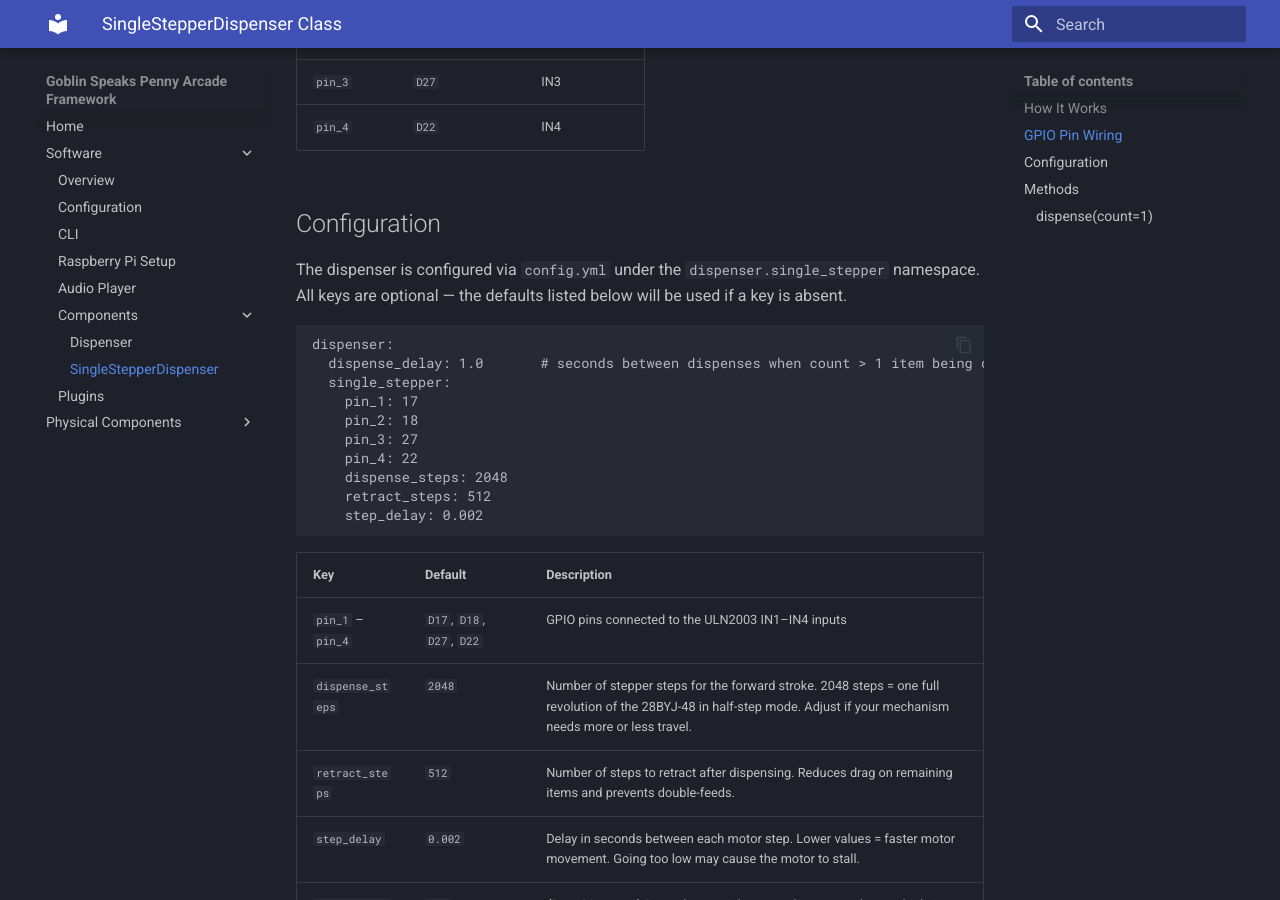
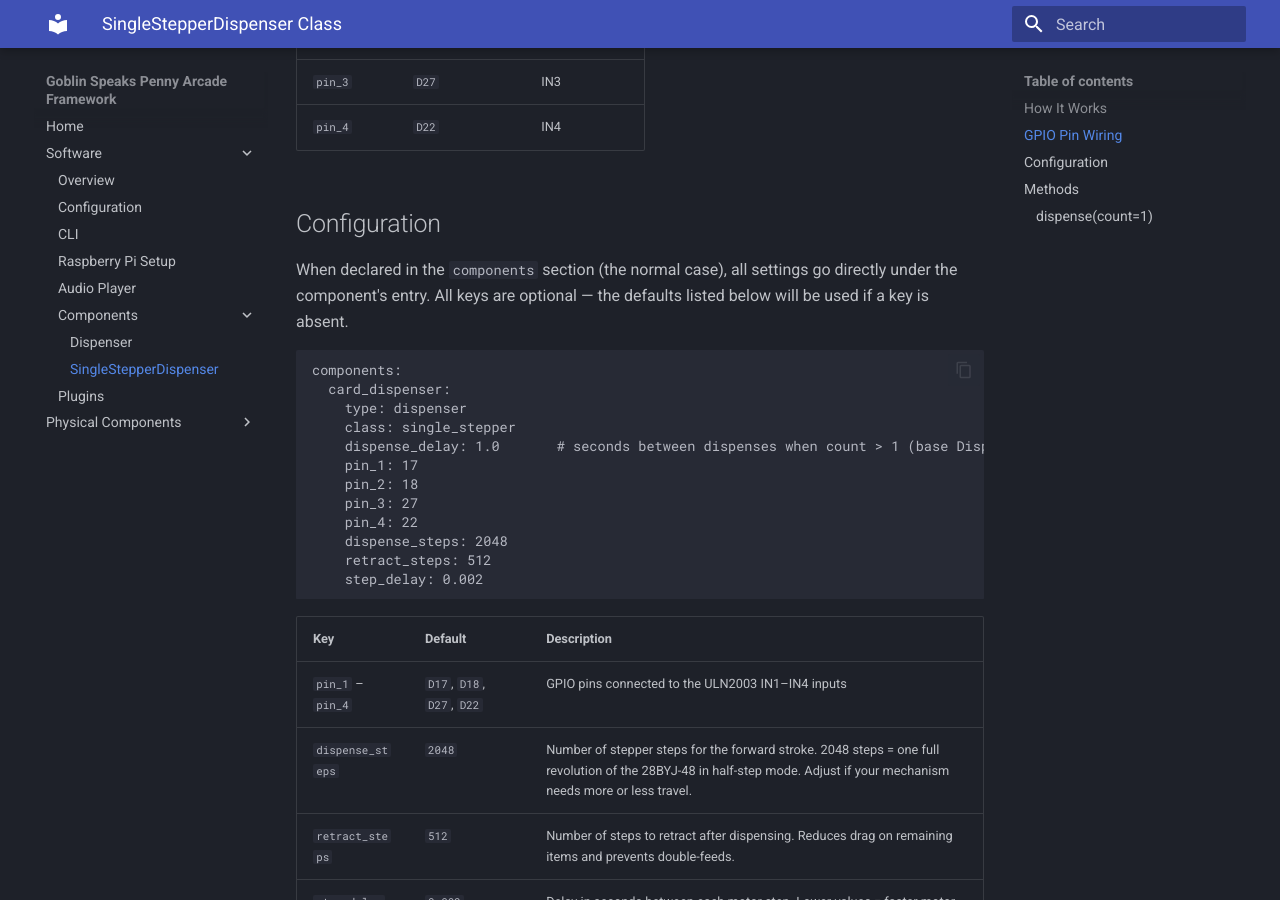
Before and after one commit to gobbolab/goblin-speaks, an MkDocs documentation site: the page built from docs/software/components/single-stepper.md, in a window 1280 px wide and 900 px high, scrolled down 735 px. Built offline with MkDocs 1.6.1 and Material for MkDocs 9.7.7, drawn with Linux system fonts in a browser that asks for light colours.

Commit message:
doc fixes

````diff
--- a/docs/software/components/single-stepper.md
+++ b/docs/software/components/single-stepper.md
@@ -28,12 +28,14 @@ The stepper motor is driven via the ULN2003 board, which connects to four GPIO p
 
 ## Configuration
 
-The dispenser is configured via `config.yml` under the `dispenser.single_stepper` namespace. All keys are optional — the defaults listed below will be used if a key is absent.
+When declared in the `components` section (the normal case), all settings go directly under the component's entry. All keys are optional — the defaults listed below will be used if a key is absent.
 
 ```yaml
-dispenser:
-  dispense_delay: 1.0       # seconds between dispenses when count > 1 item being dispensed (base Dispenser)
-  single_stepper:
+components:
+  card_dispenser:
+    type: dispenser
+    class: single_stepper
+    dispense_delay: 1.0       # seconds between dispenses when count > 1 (base Dispenser)
     pin_1: 17
     pin_2: 18
     pin_3: 27
````
Also changed, not shown: docs/index.md (+1 -1 lines), docs/software/cli.md (+1 -1 lines), docs/software/components/dispenser.md (+6 -5 lines).
